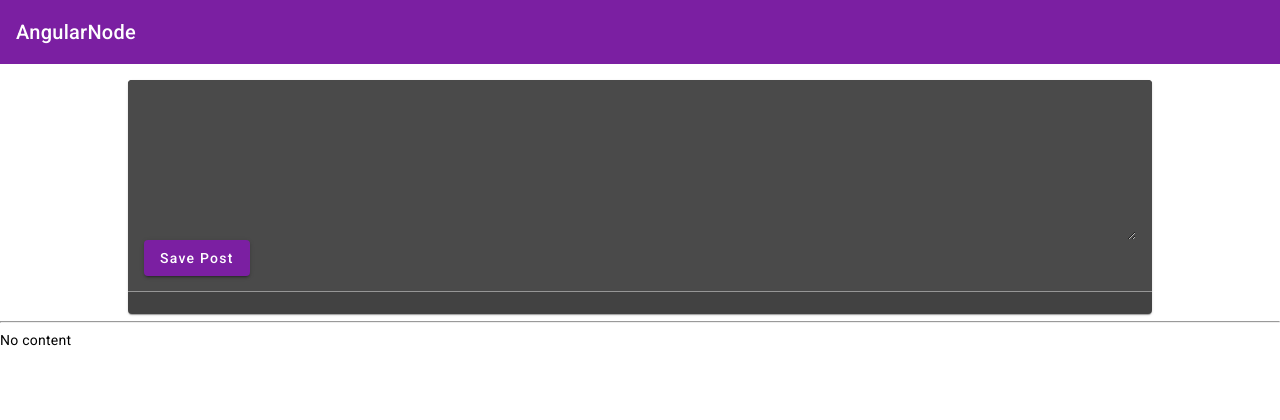
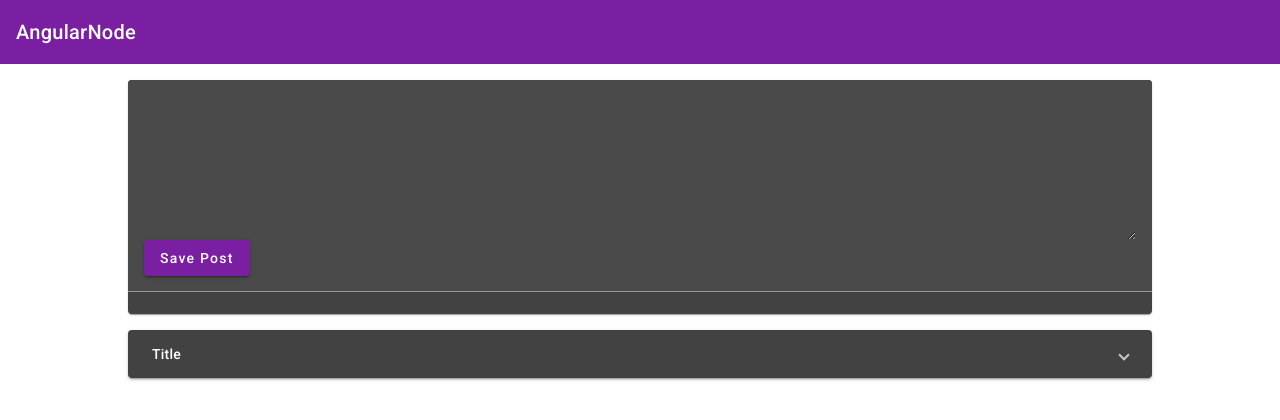
Before and after one commit to michal-1994/angular-node, an Angular app: page / in a window 1280 px wide. Shown: the top 420 px of the page. Built offline with nearby package versions, Linux system fonts and the light colour scheme.

Commit message:
add post list component

```diff
--- a/src/app/app.component.css
+++ b/src/app/app.component.css
@@ -1,3 +1,4 @@
 main {
-  margin-top: 1rem;
+  width: 80%;
+  margin: auto;
 }
--- a/src/app/app.component.html
+++ b/src/app/app.component.html
@@ -1,4 +1,5 @@
 <app-header></app-header>
 <main>
   <app-post-create></app-post-create>
+  <app-post-list></app-post-list>
 </main>
--- a/src/app/posts/post-create/post-create.component.css
+++ b/src/app/posts/post-create/post-create.component.css
@@ -1,6 +1,6 @@
-mat-card {
-  width: 80%;
-  margin: auto;
+:host {
+  display: block;
+  margin-top: 1rem;
 }
 
 mat-form-field,
--- a/src/app/posts/post-create/post-create.component.html
+++ b/src/app/posts/post-create/post-create.component.html
@@ -4,5 +4,3 @@
     <button mat-raised-button color="primary" (click)="onAddPost()">Save Post</button>
   </mat-form-field>
 </mat-card>
-<hr />
-<p>{{ newPost }}</p>
--- /dev/null
+++ b/src/app/posts/post-list/post-list.component.css
@@ -0,0 +1,4 @@
+:host {
+  display: block;
+  margin-top: 1rem;
+}
--- /dev/null
+++ b/src/app/posts/post-list/post-list.component.html
@@ -0,0 +1,8 @@
+<mat-accordion>
+  <mat-expansion-panel>
+    <mat-expansion-panel-header>
+      Title
+    </mat-expansion-panel-header>
+    <p>Inside</p>
+  </mat-expansion-panel>
+</mat-accordion>
--- /dev/null
+++ b/src/app/posts/post-list/post-list.component.ts
@@ -0,0 +1,23 @@
+import { Component } from '@angular/core';
+
+@Component({
+  selector: 'app-post-list',
+  templateUrl: './post-list.component.html',
+  styleUrls: ['./post-list.component.css'],
+})
+export class PostListComponent {
+  posts = [
+    {
+      title: 'First Post',
+      content: 'First Post Content',
+    },
+    {
+      title: 'Second Post',
+      content: 'Second Post Content',
+    },
+    {
+      title: 'Third Post',
+      content: 'Third Post Content',
+    },
+  ];
+}
```
Also changed, not shown: src/app/app.module.ts (+9 -1 lines).
